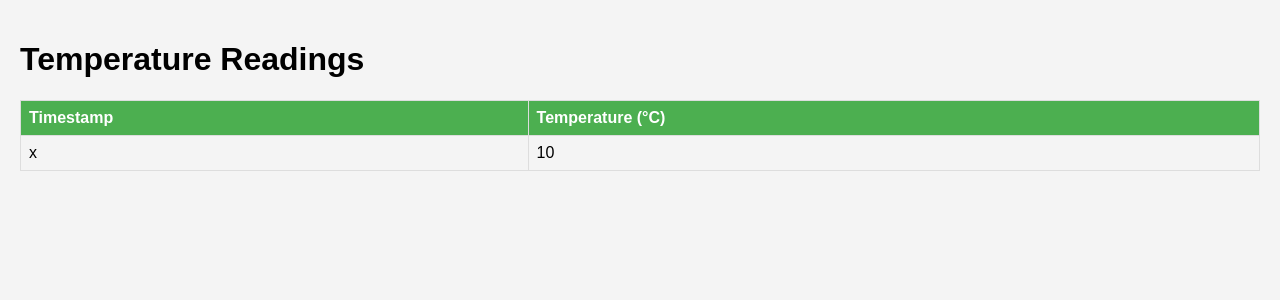
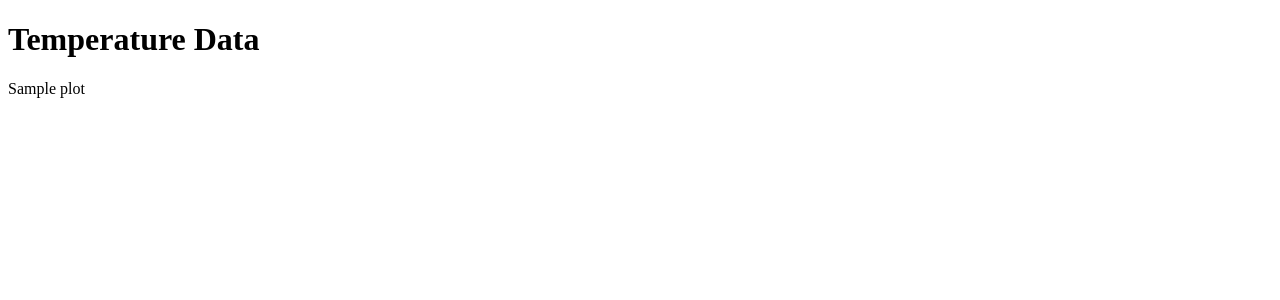
Before and after one commit to mattia-p/bme280_i2c_driver, a Flask app: template templates/index.html in a window 1280 px wide. Shown: the top 300 px of the page. Run offline with Flask 3, Linux system fonts and the light colour scheme; the template is opened without the code that fills it: most values are stand-ins (such as "Sample title", 1, 10 or a date in 2020); some libraries are stand-ins or nearby versions.

Commit message:
Added plot

```diff
--- a/app.py
+++ b/app.py
@@ -1,5 +1,7 @@
 from flask import Flask, render_template
 import sqlite3
+import plotly.graph_objs as go
+import plotly.io as pio
 
 app = Flask(__name__)
 
@@ -8,19 +10,32 @@ def get_temperature_data():
 
     conn = sqlite3.connect('sensor_data.db')
     c = conn.cursor()
-    c.execute("SELECT timestamp, temperature FROM temperature_log ORDER BY id DESC LIMIT 10")
+    c.execute("SELECT timestamp, temperature FROM temperature_log")
 
     data = c.fetchall()
     conn.close()
 
-    return data
+    timestamps = [row[0] for row in data]
+    temperatures = [row[1] for row in data]
+
+
+    return timestamps, temperatures
 
 @app.route('/')
 def index():
     """Render the dashboard"""
+    timestamps, temperatures = get_temperature_data()
 
-    temperature_data = get_temperature_data()
-    return render_template('index.html', temperature_data=temperature_data)
+    # Create a Plotly line graph
+    trace = go.Scatter(x=timestamps, y=temperatures, mode='lines', name='Temperature')
+    layout = go.Layout(title='Temperature Over Time', xaxis={'title': 'Timestamp'}, yaxis={'title': 'Temperature (°C)'})
+    fig = go.Figure(data=[trace], layout=layout)
+
+    # Render the plot as HTML
+    graph_html = pio.to_html(fig, full_html=False)
+
+    # Pass the plot to the template
+    return render_template('index.html', plot=graph_html)
 
 if __name__ == "__main__":
     app.run(debug=True)
--- a/templates/index.html
+++ b/templates/index.html
@@ -3,43 +3,12 @@
 <head>
     <meta charset="UTF-8">
     <meta name="viewport" content="width=device-width, initial-scale=1.0">
-    <title>Temperature Dashboard</title>
-    <style>
-        body {
-            font-family: Arial, sans-serif;
-            background-color: #f4f4f4;
-            margin: 0;
-            padding: 20px;
-        }
-        table {
-            width: 100%;
-            border-collapse: collapse;
-            margin: 20px 0;
-        }
-        th, td {
-            border: 1px solid #ddd;
-            padding: 8px;
-            text-align: left;
-        }
-        th {
-            background-color: #4CAF50;
-            color: white;
-        }
-    </style>
+    <title>Temperature Plot</title>
+    <script src="https://cdn.plot.ly/plotly-latest.min.js"></script> <!-- Import Plotly.js -->
 </head>
 <body>
-    <h1>Temperature Readings</h1>
-    <table>
-        <tr>
-            <th>Timestamp</th>
-            <th>Temperature (°C)</th>
-        </tr>
-        {% for timestamp, temperature in temperature_data %}
-        <tr>
-            <td>{{ timestamp }}</td>
-            <td>{{ temperature }}</td>
-        </tr>
-        {% endfor %}
-    </table>
+    <h1>Temperature Data</h1>
+    <!-- Plot will be embedded here -->
+    {{ plot|safe }}
 </body>
 </html>
```
Also changed, not shown: Readme.md, 1 other file.
